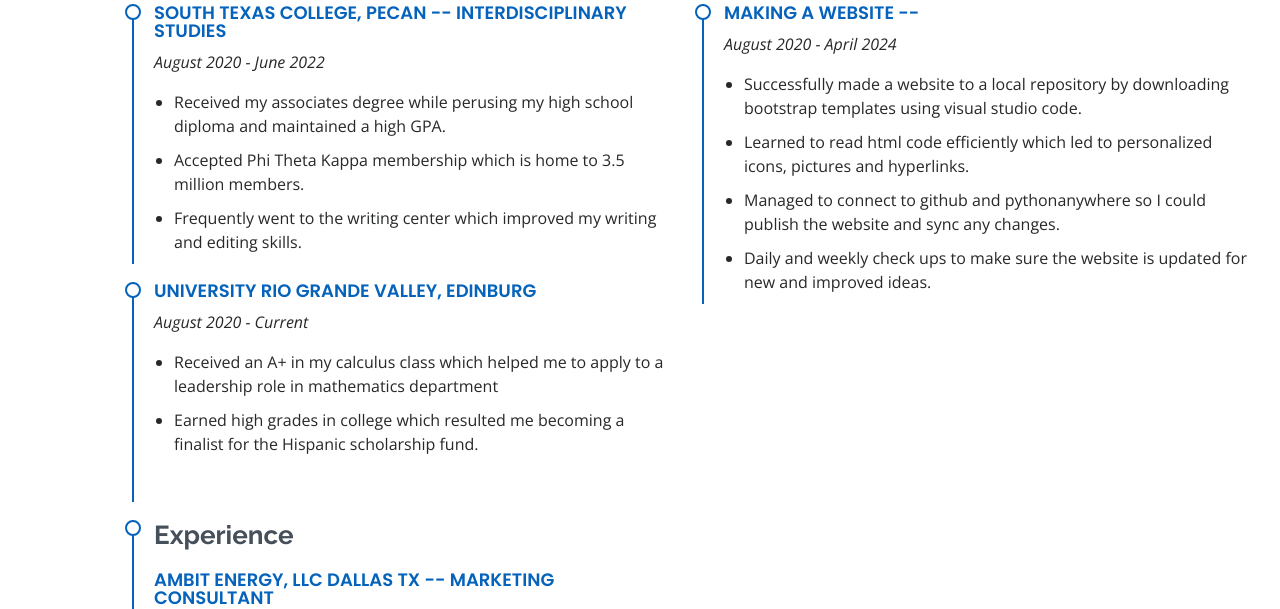
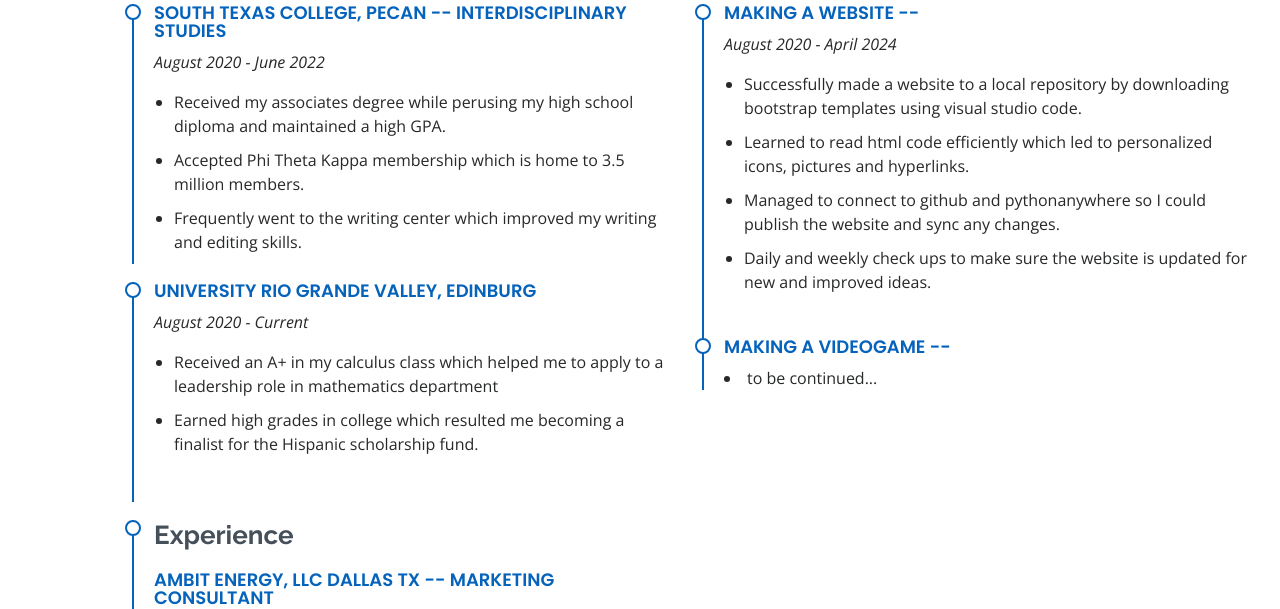
Before and after one commit to Wemisiu/Resume, a Flask app: page / in a window 1280 px wide. Shown: the part 3796-4405 px from the top of the page. Run offline with Flask 3, Linux system fonts and the light colour scheme; some libraries are stand-ins or nearby versions.

Commit message:
Going to make a videogame!

```diff
--- a/templates/index.html
+++ b/templates/index.html
@@ -469,6 +469,15 @@
               </ul>
             </div>
 
+            <div class="resume-item">
+              <h4>Making a videogame --  </h4>
+
+              <li>to be continued...</li>
+
+
+
+
+
 
                 <!--<li>Developed numerous marketing programs (logos, brochures,infographics, presentations, and advertisements).</li>
                 <li>Managed up to 5 projects or tasks at a given time while under pressure</li>
@@ -480,6 +489,7 @@
 
               </ul>
             </div>
+
           </div>
         </div>
 
```
